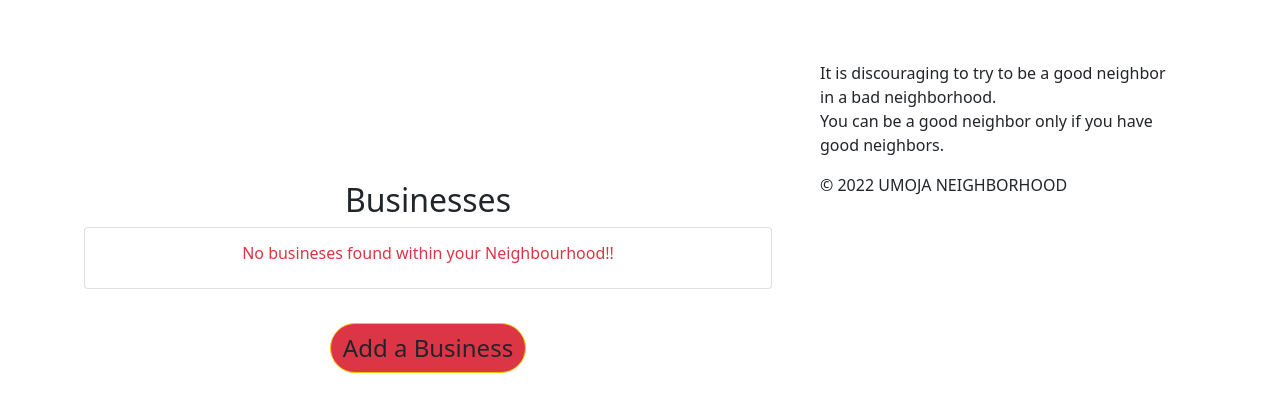
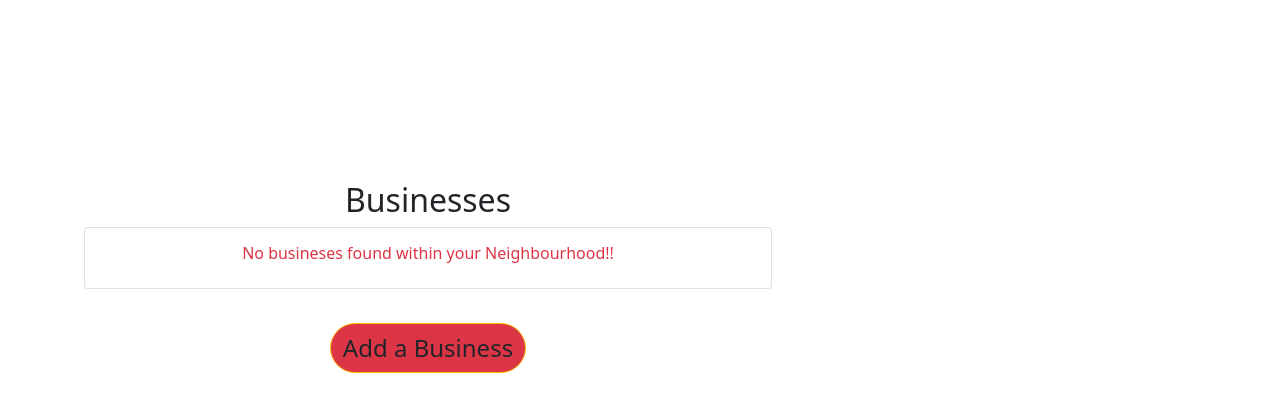
Before and after one commit to LoiseMulwa/Neck-of-the-woods, a Django app: page /busineses/ in a window 1280 px wide. Shown: the part 83-495 px from the top of the page. Run offline with Django 4.2, Linux system fonts and the light colour scheme; the visitor is signed in with stand-in values (Sample User, id 1); data comes from the database, SQL or seed files in the repository; data that the repository does not hold is empty; some libraries are stand-ins or nearby versions.

Commit message:
st:Modify base template

```diff
--- a/Neiba/templates/main/base.html
+++ b/Neiba/templates/main/base.html
@@ -47,7 +47,7 @@
               <li class="list-group-item ">Calendars</li>
               <li class="list-group-item ">etc</li> <br><br>
              -->
-              <footer class='foot mt-5 '>
+              <footer class='foot mt-5 text-white fs-6'>
 
                 <p> It is discouraging to try to be a good neighbor in a bad neighborhood. <br>You can be a good neighbor only if you have good neighbors.</p>
                 <p>&copy; 2022 UMOJA NEIGHBORHOOD
```
